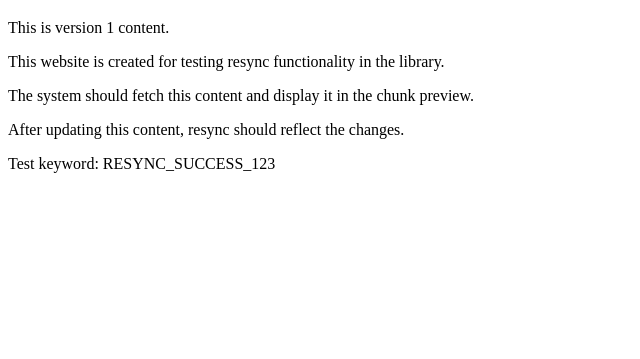
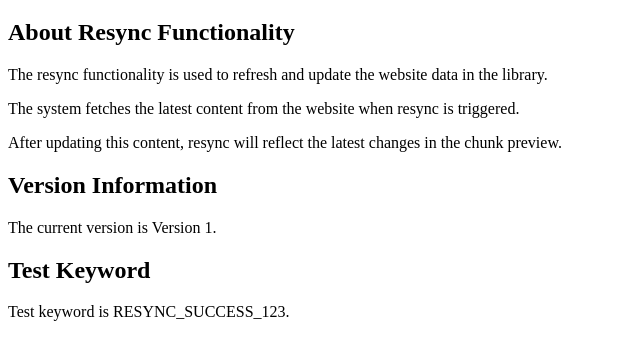
Before and after one commit to Jayasuriyavel/resync-test-site, a plain HTML site: page index.html in a window 1280 px wide. Shown: the part 61-420 px from the top of the page, without its empty margins (0-640 px from the left). Drawn offline with Linux system fonts and the light colour scheme.

Commit message:
Update index.html

```diff
--- a/index.html
+++ b/index.html
@@ -7,15 +7,18 @@
 
 <h1>Resync Test Website</h1>
 
-<p>This is version 1 content.</p>
+<h2>About Resync Functionality</h2>
+<p>The resync functionality is used to refresh and update the website data in the library.</p>
 
-<p>This website is created for testing resync functionality in the library.</p>
+<p>The system fetches the latest content from the website when resync is triggered.</p>
 
-<p>The system should fetch this content and display it in the chunk preview.</p>
+<p>After updating this content, resync will reflect the latest changes in the chunk preview.</p>
 
-<p>After updating this content, resync should reflect the changes.</p>
+<h2>Version Information</h2>
+<p>The current version is Version 1.</p>
 
-<p>Test keyword: RESYNC_SUCCESS_123</p>
+<h2>Test Keyword</h2>
+<p>Test keyword is RESYNC_SUCCESS_123.</p>
 
 </body>
 </html>
```
